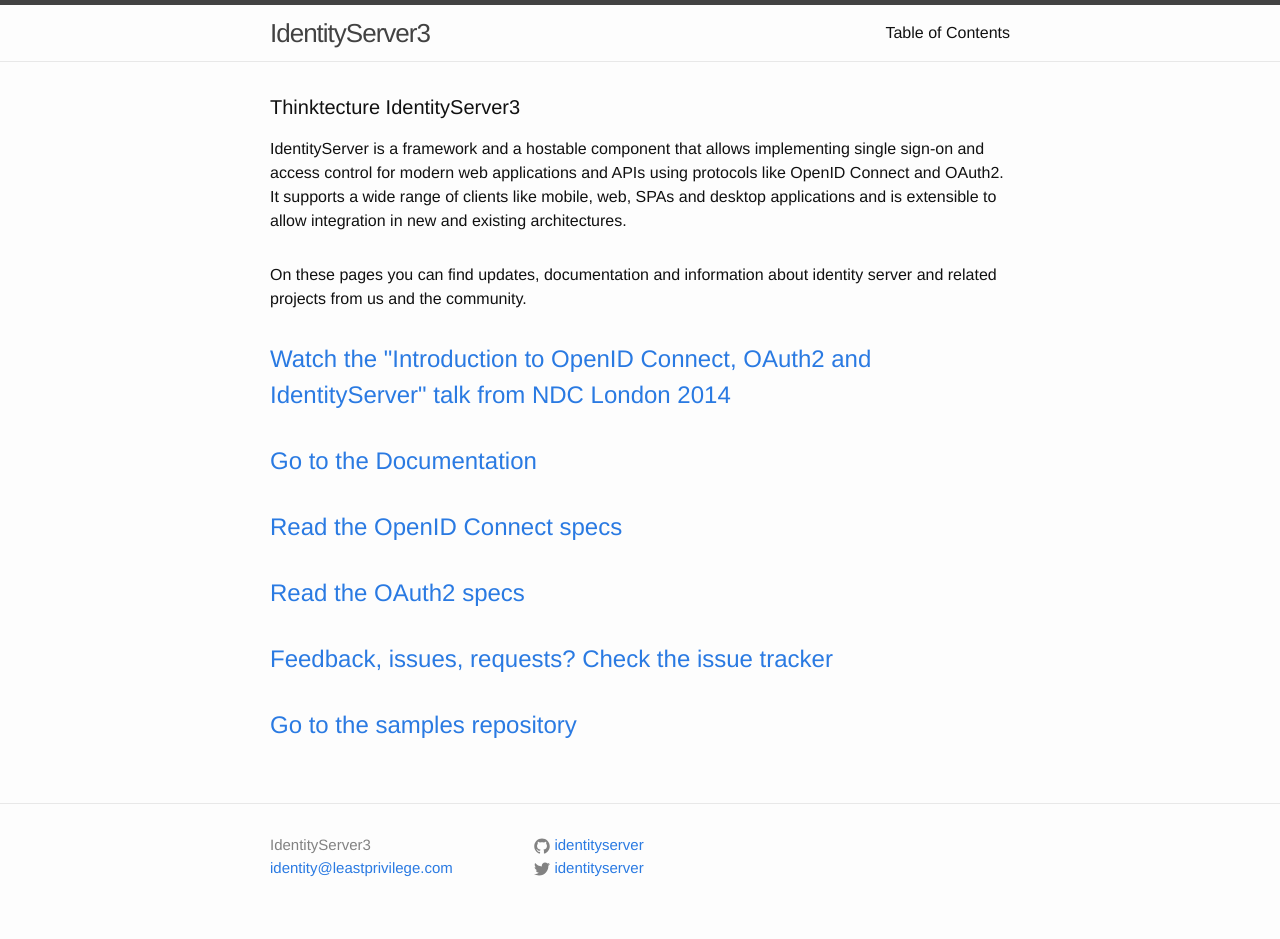
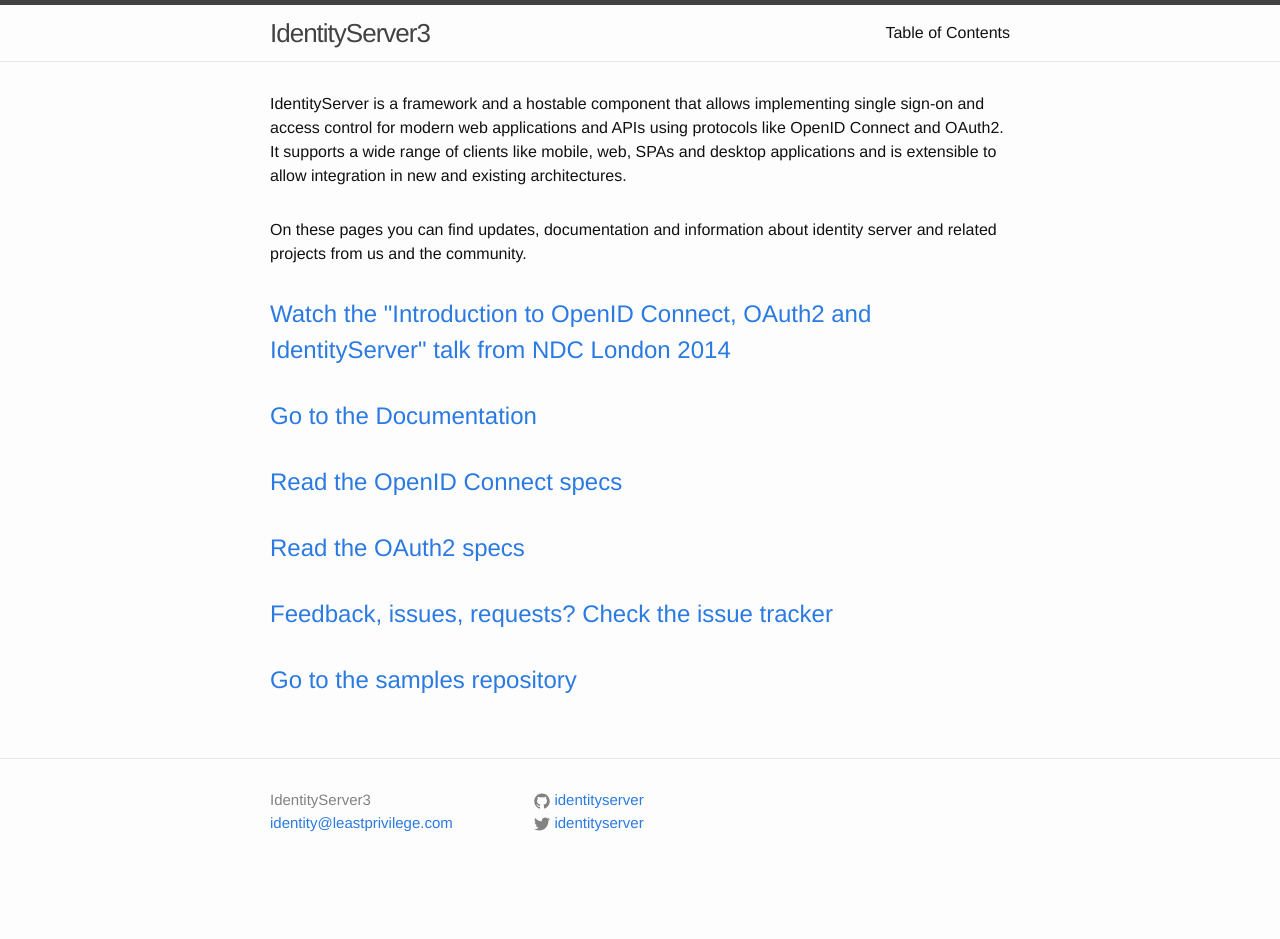
Before and after one commit to IdentityServer/Documentation, a Jekyll site: the page built from index.html, in a window 1280 px wide. Built offline with Jekyll 4.4.1, drawn with Linux system fonts in a browser that asks for light colours; Markdown is read by kramdown in place of the engine named in the settings; after the commit the page ends 900 px from its top, so only the background shows below that.

Commit message:
Update index.html

```diff
--- a/index.html
+++ b/index.html
@@ -3,8 +3,6 @@
 ---
 
 <div class="home">
-
-  <h1 class="page-heading">Thinktecture IdentityServer3</h1>
 
   <ul class="post-list">
       <li>
```
